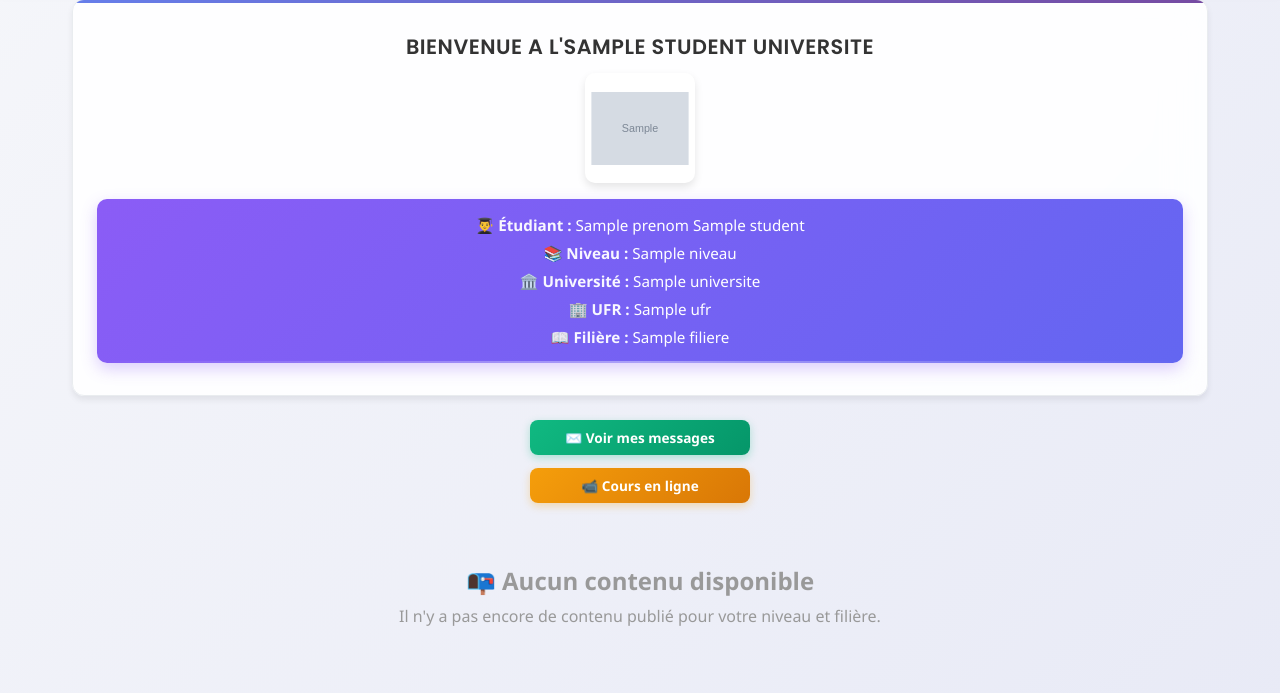
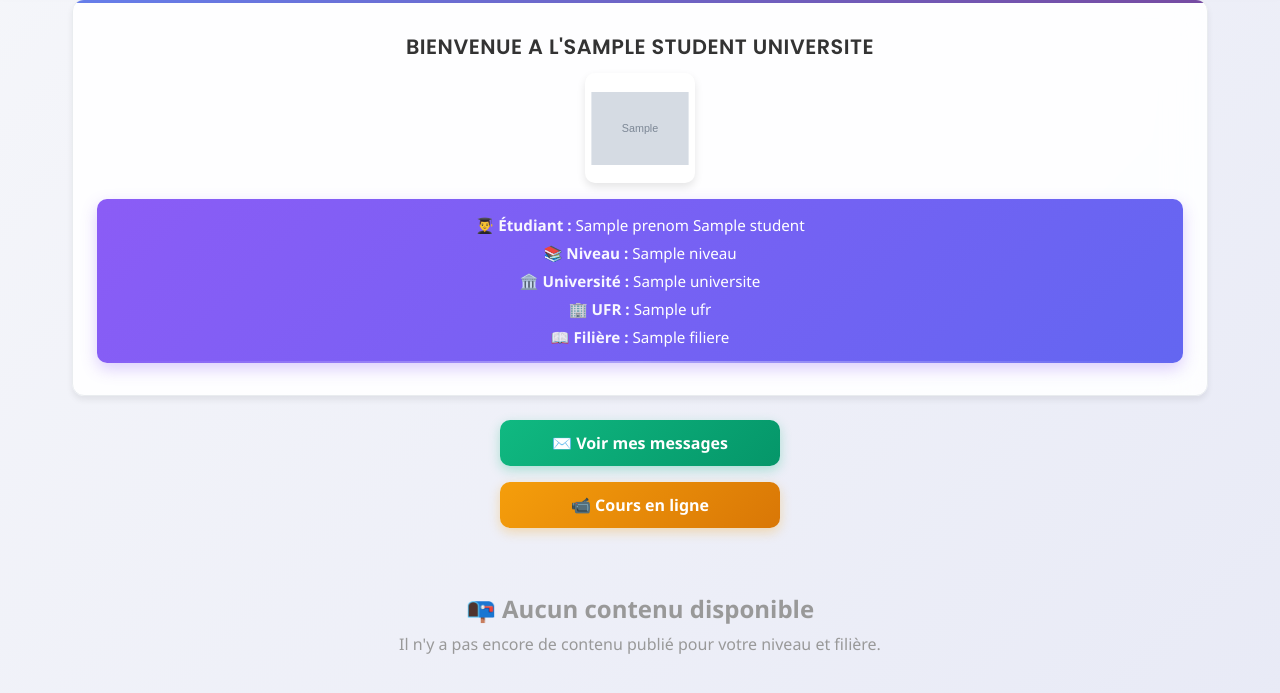
Before and after one commit to maodok595-ai/Etude-line, a FastAPI app: template templates/dashboard_etudiant.html in a window 1280 px wide. Shown: the part 63-756 px from the top of the page. Run offline with FastAPI, Linux system fonts and the light colour scheme; the template is opened without the code that fills it: most values are stand-ins (such as "Sample title", 1, 10 or a date in 2020); grey boxes marked "Sample" are stand-in pictures.

Commit message:
Increase the size of all three buttons on the student dashboard
Update button styles in `templates/dashboard_etudiant.html` to increase width, padding, font size, and border-radius for all three main action buttons.

Replit-Commit-Author: Agent
Replit-Commit-Session-Id: 1a5e5aac-8ff1-4353-896c-311a2f6b73b2
Replit-Commit-Checkpoint-Type: full_checkpoint
Replit-Commit-Event-Id: b62758bd-2498-43ad-b686-e2e27507f401
Replit-Commit-Screenshot-Url: https://storage.googleapis.com/screenshot-production-us-central1/c5fb937b-d77e-409e-89c3-a12b11794609/1a5e5aac-8ff1-4353-896c-311a2f6b73b2/bXsm31a

```diff
--- a/templates/dashboard_etudiant.html
+++ b/templates/dashboard_etudiant.html
@@ -1270,32 +1270,32 @@
         </div>
 
         <!-- Bouton de passage en classe supérieure -->
-        <div id="passage-classe-container" style="display: flex; justify-content: center; margin: 0.8rem 0;">
+        <div id="passage-classe-container" style="display: flex; justify-content: center; margin: 1rem 0;">
             <button onclick="openPassageModal()"
-                    style="background: linear-gradient(135deg, #8b5cf6 0%, #7c3aed 100%); color: white; padding: 0.5rem 1rem; border: none; border-radius: 8px; font-size: 0.85rem; font-weight: bold; cursor: pointer; box-shadow: 0 3px 8px rgba(139, 92, 246, 0.3); transition: all 0.3s ease; width: 220px; text-align: center;"
-                    onmouseover="this.style.transform='translateY(-2px)'; this.style.boxShadow='0 4px 12px rgba(139, 92, 246, 0.4)';"
-                    onmouseout="this.style.transform='translateY(0)'; this.style.boxShadow='0 3px 8px rgba(139, 92, 246, 0.3)';">
+                    style="background: linear-gradient(135deg, #8b5cf6 0%, #7c3aed 100%); color: white; padding: 0.75rem 1.5rem; border: none; border-radius: 10px; font-size: 1rem; font-weight: bold; cursor: pointer; box-shadow: 0 4px 12px rgba(139, 92, 246, 0.3); transition: all 0.3s ease; width: 280px; text-align: center;"
+                    onmouseover="this.style.transform='translateY(-2px)'; this.style.boxShadow='0 6px 16px rgba(139, 92, 246, 0.4)';"
+                    onmouseout="this.style.transform='translateY(0)'; this.style.boxShadow='0 4px 12px rgba(139, 92, 246, 0.3)';">
                 🎓 Passer en classe supérieure
             </button>
         </div>
 
         <!-- Bouton pour voir les messages -->
-        <div id="messages-button-container" style="display: flex; justify-content: center; margin: 0.8rem 0;">
+        <div id="messages-button-container" style="display: flex; justify-content: center; margin: 1rem 0;">
             <a href="/messages"
-                    style="background: linear-gradient(135deg, #10b981, #059669); color: white; padding: 0.5rem 1rem; border: none; border-radius: 8px; font-size: 0.85rem; font-weight: bold; cursor: pointer; box-shadow: 0 3px 8px rgba(16, 185, 129, 0.3); transition: all 0.3s ease; position: relative; text-decoration: none; display: inline-flex; align-items: center; justify-content: center; gap: 0.4rem; width: 220px;"
-                    onmouseover="this.style.transform='translateY(-2px)'; this.style.boxShadow='0 4px 12px rgba(16, 185, 129, 0.4)';"
-                    onmouseout="this.style.transform='translateY(0)'; this.style.boxShadow='0 3px 8px rgba(16, 185, 129, 0.3)';">
-                <span id="messages-badge" style="position: absolute; top: -6px; right: -6px; background: #ef4444; color: white; border-radius: 50%; width: 18px; height: 18px; display: none; align-items: center; justify-content: center; font-size: 0.7rem; font-weight: bold;">0</span>
+                    style="background: linear-gradient(135deg, #10b981, #059669); color: white; padding: 0.75rem 1.5rem; border: none; border-radius: 10px; font-size: 1rem; font-weight: bold; cursor: pointer; box-shadow: 0 4px 12px rgba(16, 185, 129, 0.3); transition: all 0.3s ease; position: relative; text-decoration: none; display: inline-flex; align-items: center; justify-content: center; gap: 0.5rem; width: 280px;"
+                    onmouseover="this.style.transform='translateY(-2px)'; this.style.boxShadow='0 6px 16px rgba(16, 185, 129, 0.4)';"
+                    onmouseout="this.style.transform='translateY(0)'; this.style.boxShadow='0 4px 12px rgba(16, 185, 129, 0.3)';">
+                <span id="messages-badge" style="position: absolute; top: -8px; right: -8px; background: #ef4444; color: white; border-radius: 50%; width: 22px; height: 22px; display: none; align-items: center; justify-content: center; font-size: 0.8rem; font-weight: bold;">0</span>
                 ✉️ Voir mes messages
             </a>
         </div>
 
         <!-- Bouton pour les cours en ligne -->
-        <div style="display: flex; justify-content: center; margin: 0.8rem 0;">
+        <div style="display: flex; justify-content: center; margin: 1rem 0;">
             <a href="/courses/view"
-                    style="background: linear-gradient(135deg, #f59e0b, #d97706); color: white; padding: 0.5rem 1rem; border: none; border-radius: 8px; font-size: 0.85rem; font-weight: bold; cursor: pointer; box-shadow: 0 3px 8px rgba(245, 158, 11, 0.3); transition: all 0.3s ease; text-decoration: none; display: inline-flex; align-items: center; justify-content: center; gap: 0.4rem; width: 220px;"
-                    onmouseover="this.style.transform='translateY(-2px)'; this.style.boxShadow='0 4px 12px rgba(245, 158, 11, 0.4)';"
-                    onmouseout="this.style.transform='translateY(0)'; this.style.boxShadow='0 3px 8px rgba(245, 158, 11, 0.3)';">
+                    style="background: linear-gradient(135deg, #f59e0b, #d97706); color: white; padding: 0.75rem 1.5rem; border: none; border-radius: 10px; font-size: 1rem; font-weight: bold; cursor: pointer; box-shadow: 0 4px 12px rgba(245, 158, 11, 0.3); transition: all 0.3s ease; text-decoration: none; display: inline-flex; align-items: center; justify-content: center; gap: 0.5rem; width: 280px;"
+                    onmouseover="this.style.transform='translateY(-2px)'; this.style.boxShadow='0 6px 16px rgba(245, 158, 11, 0.4)';"
+                    onmouseout="this.style.transform='translateY(0)'; this.style.boxShadow='0 4px 12px rgba(245, 158, 11, 0.3)';">
                 📹 Cours en ligne
             </a>
         </div>
```
